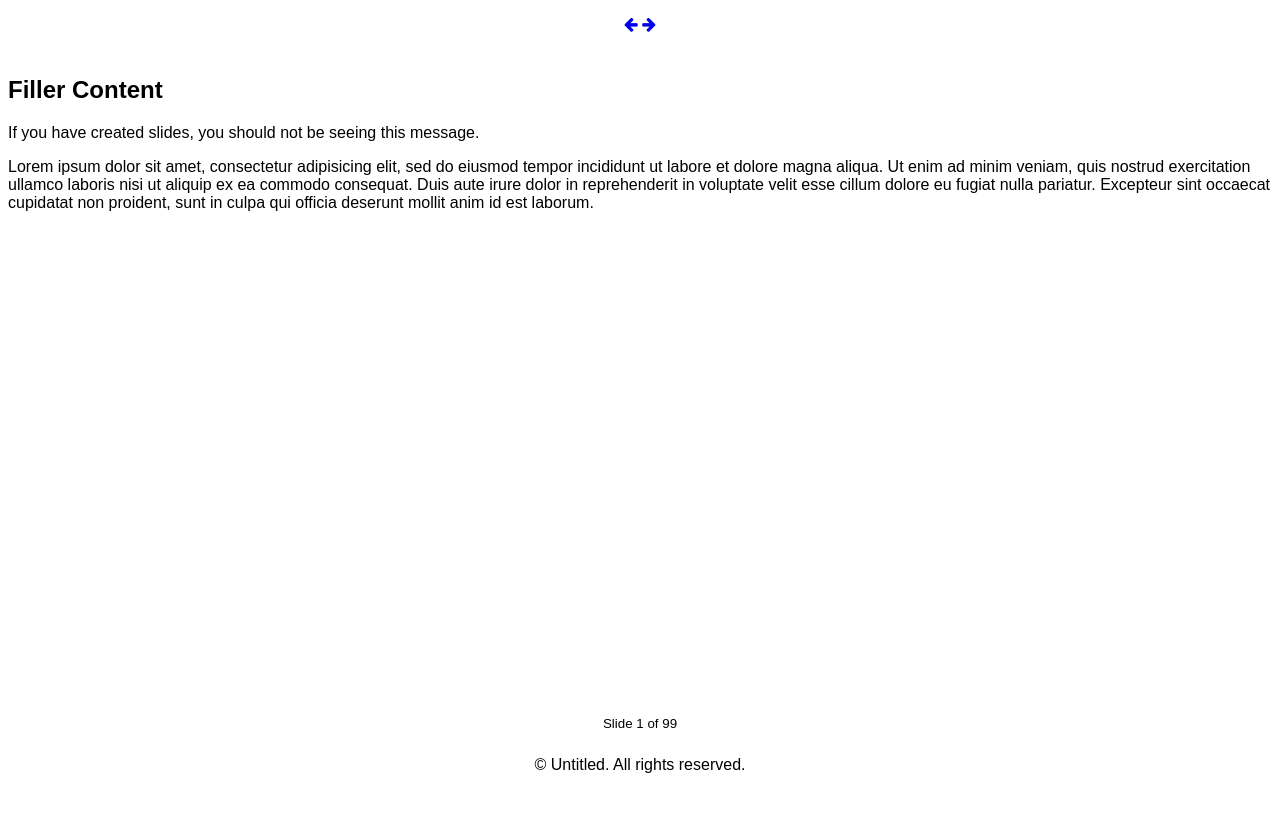
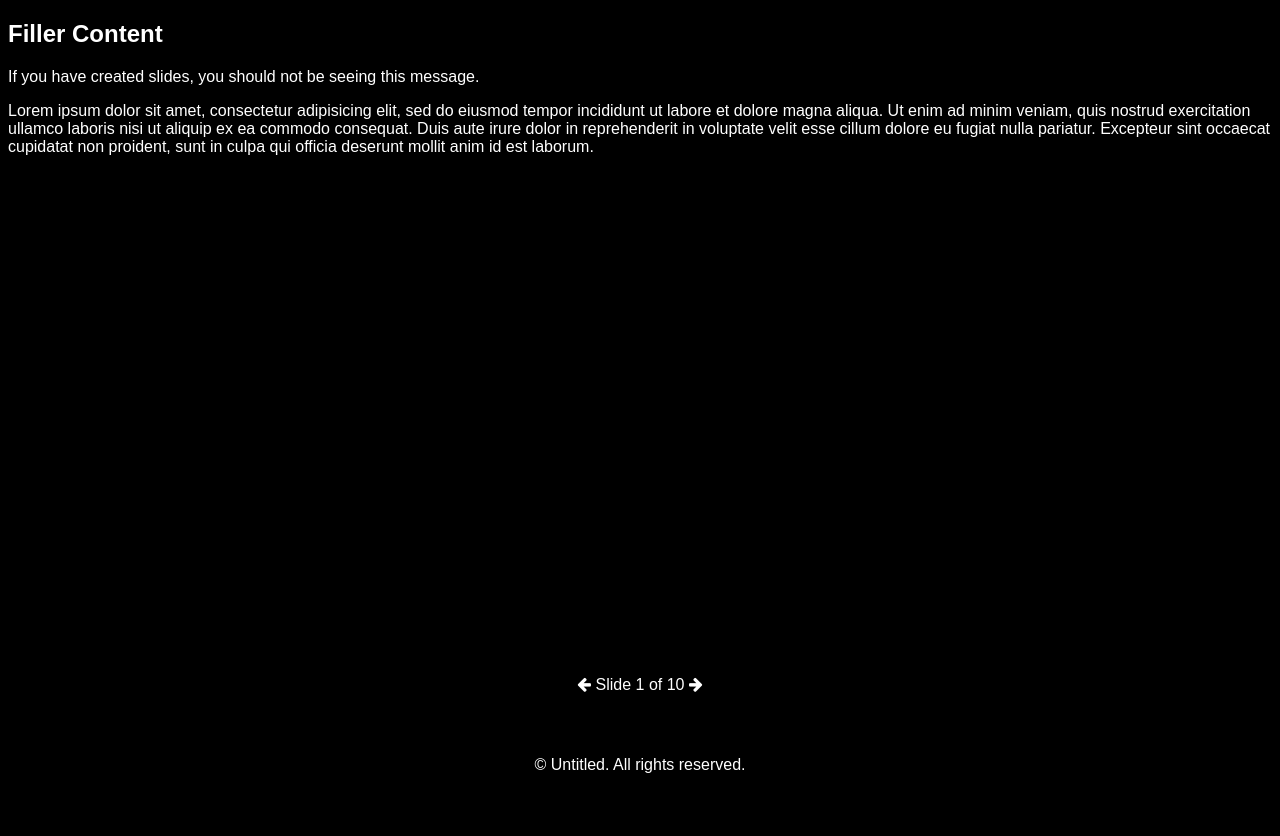
Before and after one commit to DonaldKellett/Slidex, a plain HTML site: page index.html in a window 1280 px wide. Drawn offline with Linux system fonts and the light colour scheme.

Commit message:
Added methods in initialization
Still in development; cannot be used yet

```diff
--- a/assets/css/slidex.css
+++ b/assets/css/slidex.css
@@ -15,21 +15,28 @@ html, body {
 }
 
 #slideScroll {
-  height: 5%;
+  height: 10%;
   text-align: center;
 }
 
-#slideContent {
-  height: 80%;
+#previousSlide {
+  color: black;
 }
 
-#slideNumber {
-  height: 5%;
-  text-align: center;
-  font-size: smaller;
+#nextSlide {
+  color: black;
+}
+
+#slideWindow {
+  height: 80%;
 }
 
 #copyright {
   height: 10%;
   text-align: center;
 }
+
+#slideContent {
+  display: none;
+  visibility: hidden;
+}
--- a/assets/js/slidex.js
+++ b/assets/js/slidex.js
@@ -6,13 +6,47 @@
   MIT Licensed
 */
 
-
-// File Test (for developer use only) - you can safely delete the commented out code below
-/*
-function test() {
-  alert("Hello World!");
-}
-*/
-
-// Slidex Object
-var slidex = {};
+// Slidex Object - DO NOT EDIT
+var slidex = {
+  init: function(settings) {
+    if (!settings) {
+      // Use default settings
+      document.getElementById("body").style.color = "black";
+      document.getElementById("previousSlide").style.color = "black";
+      document.getElementById("nextSlide").style.color = "black";
+      document.getElementById("body").style.backgroundColor = "white";
+      document.getElementById("file").style.backgroundColor = "white";
+      document.getElementById("body").style.fontFamily = "sans-serif";
+    } else {
+      // Use custom settings according to what developer has entered
+      if (!settings.color) {
+        document.getElementById("body").style.color = "black";
+        document.getElementById("previousSlide").style.color = "black";
+        document.getElementById("nextSlide").style.color = "black";
+      } else {
+        document.getElementById("body").style.color = settings.color;
+        document.getElementById("previousSlide").style.color = settings.color;
+        document.getElementById("nextSlide").style.color = settings.color;
+      }
+      if (!settings.backgroundColor) {
+        document.getElementById("body").style.backgroundColor = "white";
+        document.getElementById("file").style.backgroundColor = "white";
+      } else {
+        document.getElementById("body").style.backgroundColor = settings.backgroundColor;
+        document.getElementById("file").style.backgroundColor = settings.backgroundColor;
+      }
+      if (!settings.fontFamily) {
+        document.getElementById("body").style.fontFamily = "sans-serif";
+      } else {
+        document.getElementById("body").style.fontFamily = settings.fontFamily;
+      }
+    }
+    slidex.currentSlideNumber = 1; // Always start at first slide
+    slidex.totalSlideNumber = document.getElementById("slideContent").getElementsByClassName("slide").length; // Record total number of slides
+    document.getElementById("currentSlide").innerHTML = slidex.currentSlideNumber;
+    document.getElementById("totalSlides").innerHTML = slidex.totalSlideNumber;
+  },
+  currentSlideNumber: null,
+  totalSlideNumber: null,
+  currentSlideContent: "" // Empty string
+};
--- a/index.html
+++ b/index.html
@@ -1,5 +1,5 @@
 <!DOCTYPE html>
-<html>
+<html id="file">
   <head>
     <meta charset="utf-8" />
     <title>Slidex by Donald Leung</title>
@@ -11,15 +11,10 @@
     <!-- Imported Assets -->
     <link rel="stylesheet" type="text/css" href="assets/imported/font-awesome/css/font-awesome.min.css" />
   </head>
-  <body>
+  <body id="body">
 
-    <!-- Arrows to navigate through slides (DO NOT EDIT) -->
-    <div id="slideScroll">
-      <p><a href="javascript:void(0)" title="Previous Slide"><span class="fa fa-arrow-left"></span></a> <a href="javascript:void(0)" title="Next Slide"><span class="fa fa-arrow-right"></span></a></p>
-    </div>
-
-    <!-- Slide Content (DO NOT EDIT - go to *filepath* to edit slides) -->
-    <div id="slideContent">
+    <!-- Slide Window (DO NOT EDIT - go to *filepath* to edit slides) -->
+    <div id="slideWindow">
       <h2>Filler Content</h2>
       <p>If you have created slides, you should not be seeing this message.</p>
       <p>Lorem ipsum dolor sit amet, consectetur adipisicing elit, sed do eiusmod tempor incididunt ut labore et dolore magna aliqua. Ut enim ad minim veniam, quis nostrud exercitation ullamco laboris nisi ut aliquip ex ea commodo consequat. Duis aute irure dolor in reprehenderit in voluptate velit esse cillum dolore eu fugiat nulla pariatur. Excepteur sint occaecat cupidatat non proident, sunt in culpa qui officia deserunt mollit anim id est laborum.</p>
@@ -29,19 +24,105 @@
       </noscript>
     </div>
 
-    <!-- Slide Number Display (DO NOT EDIT) -->
-    <div id="slideNumber">Slide <span id="currentSlide">1</span> of <span id="totalSlides">99</span></div>
+    <!-- Arrows to navigate through slides (DO NOT EDIT) -->
+    <div id="slideScroll">
+      <p><a href="javascript:void(0)" title="Previous Slide"><span class="fa fa-arrow-left" id="previousSlide"></span></a> Slide <span id="currentSlide">1</span> of <span id="totalSlides">99</span> <a href="javascript:void(0)" title="Next Slide"><span class="fa fa-arrow-right" id="nextSlide"></span></a></p>
+    </div>
 
     <!-- Copyright - Feel free to edit the copyright notice below! -->
     <div id="copyright">&copy; Untitled.  All rights reserved.</div>
 
+    <!-- Slide Content - Add your slide content below -->
+    <!--
+      Instructions:
+
+      For the first slide, add a "div" with class="slide" and id="slide1" as shown below:
+      <div class="slide" id="slide1"></div>
+      Then fill in the desired HTML for that slide.  For slide or section-specific styling, use inline styles (or try using your own custom stylesheet, but that may not work).
+
+      After that, every successive slide should also have class="slide" and their ID should be numbered (e.g. id="slide2" for Slide 2, id="slide3" for Slide 3 and so on).
+      For example, if there are 10 slides, the HTML inside "slideContent" should look like this:
+
+      <div class="slide" id="slide1">
+        *Content goes here*
+      </div>
+      <div class="slide" id="slide2">
+        *Content goes here*
+      </div>
+      <div class="slide" id="slide3">
+        *Content goes here*
+      </div>
+      <div class="slide" id="slide4">
+        *Content goes here*
+      </div>
+      <div class="slide" id="slide5">
+        *Content goes here*
+      </div>
+      <div class="slide" id="slide6">
+        *Content goes here*
+      </div>
+      <div class="slide" id="slide7">
+        *Content goes here*
+      </div>
+      <div class="slide" id="slide8">
+        *Content goes here*
+      </div>
+      <div class="slide" id="slide9">
+        *Content goes here*
+      </div>
+      <div class="slide" id="slide10">
+        *Content goes here*
+      </div>
+
+      To make life easier, below are 10 pre-made slides.
+    -->
+
+    <div id="slideContent">
+      <div class="slide" id="slide1">
+        <!-- Content goes here -->
+      </div>
+      <div class="slide" id="slide2">
+        <!-- Content goes here -->
+      </div>
+      <div class="slide" id="slide3">
+        <!-- Content goes here -->
+      </div>
+      <div class="slide" id="slide4">
+        <!-- Content goes here -->
+      </div>
+      <div class="slide" id="slide5">
+        <!-- Content goes here -->
+      </div>
+      <div class="slide" id="slide6">
+        <!-- Content goes here -->
+      </div>
+      <div class="slide" id="slide7">
+        <!-- Content goes here -->
+      </div>
+      <div class="slide" id="slide8">
+        <!-- Content goes here -->
+      </div>
+      <div class="slide" id="slide9">
+        <!-- Content goes here -->
+      </div>
+      <div class="slide" id="slide10">
+        <!-- Content goes here -->
+      </div>
+    </div>
+
     <!-- Initialize Scripts -->
 
     <script type="text/javascript">
-      // Script Tests - you can safely delete the commented out code below.
-      // test();
+      // Initialize Slidex (Basic) - Uncomment code below to initialize Slidex with default settings
+      // Note: If you uncomment the code below, you must comment out the code in the section "Initialize Slidex (Advanced)"
+      // slidex.init();
 
-      // Initialize Slidex
+      // Initialize Slidex (Advanced) - Try altering the values below to see what happens!
+      slidex.init({
+        // fontFamily: "monospace",
+        color: "white",
+        backgroundColor: "black"
+      });
     </script>
 
   </body>
```
